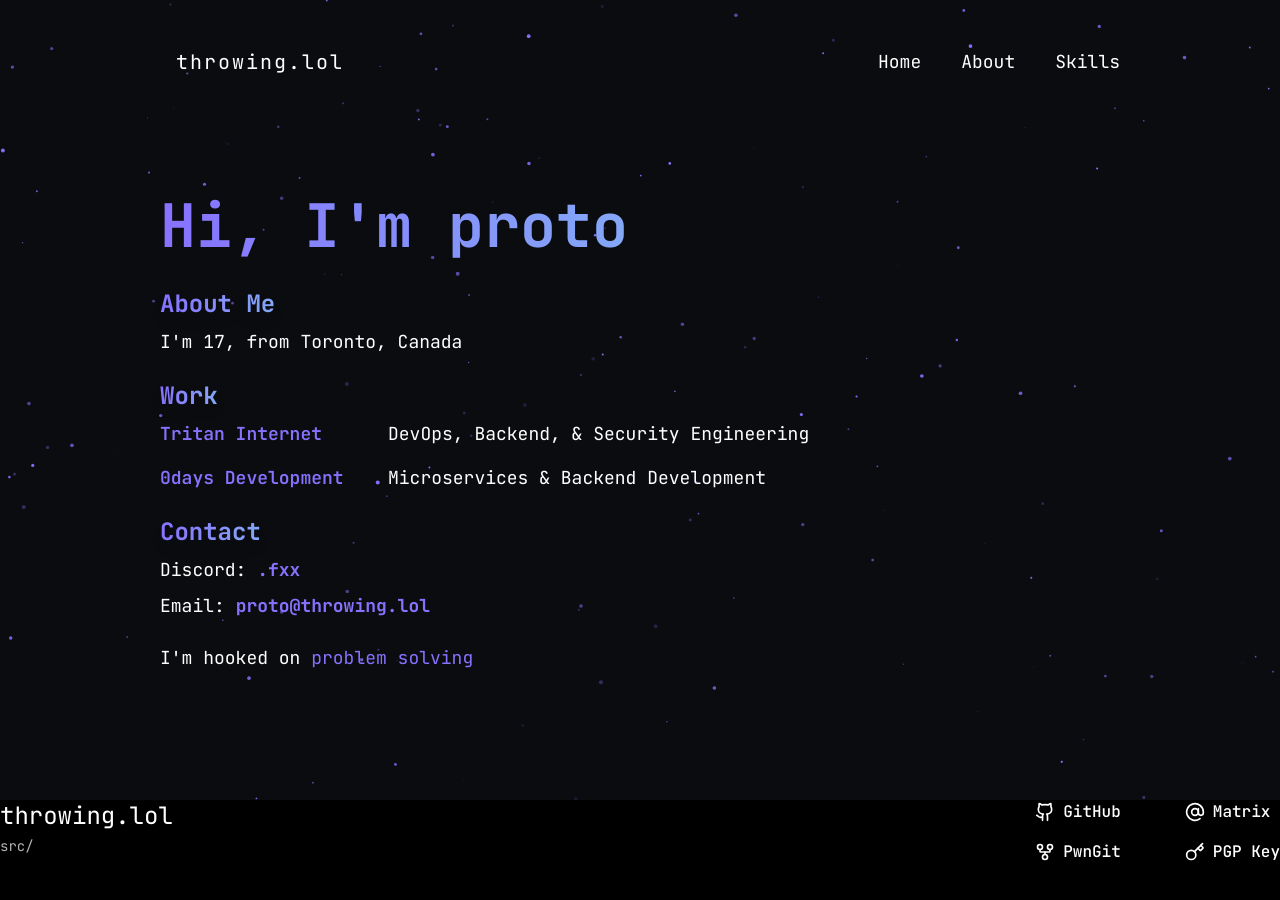
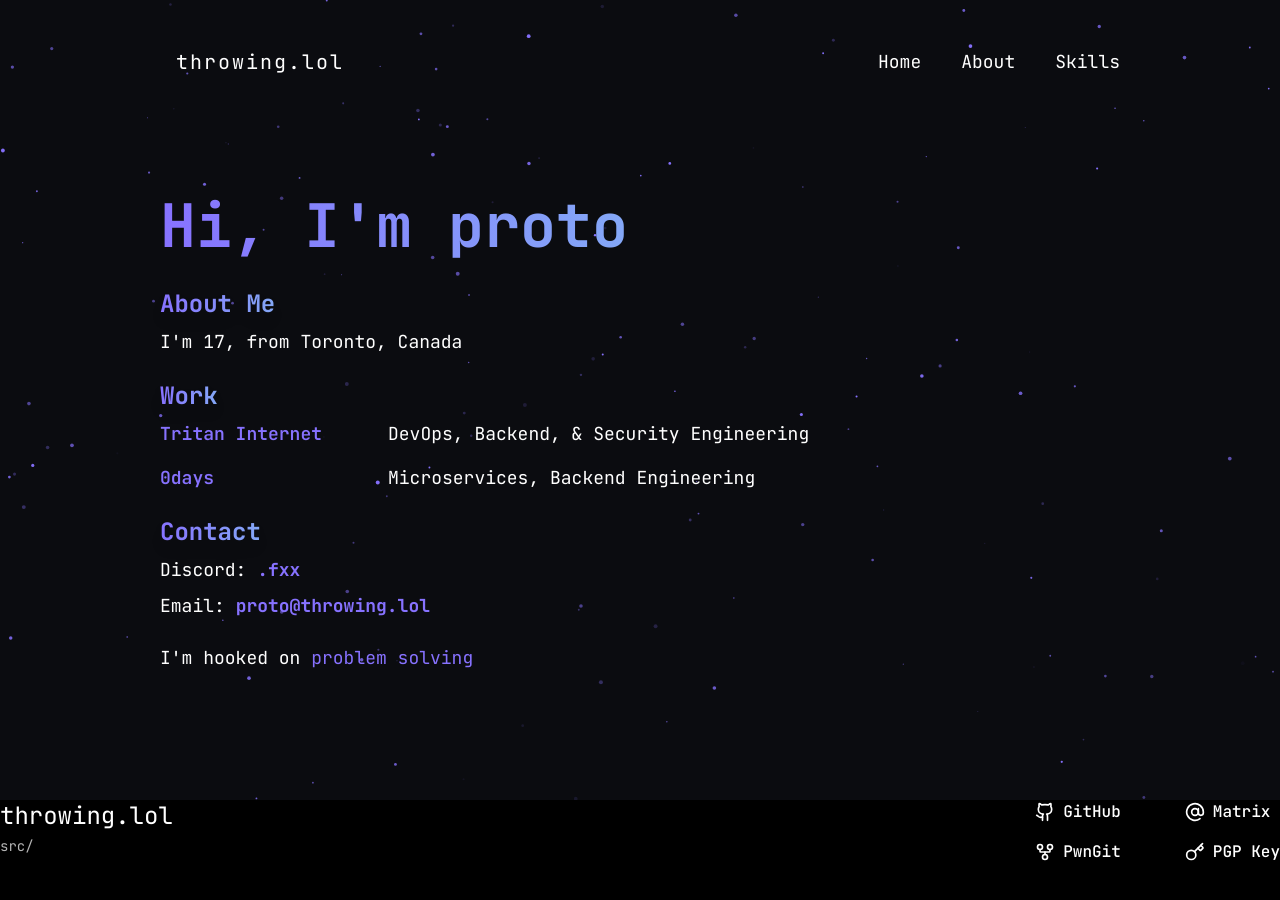
Before and after one commit to xlarp/vs, a Next.js app: page /about in a window 1280 px wide. Shown: the top 900 px of the page. Built offline with nearby package versions, Linux system fonts and the light colour scheme; no server answers; a web font is replaced by a local one.

Commit message:
refactor(static): Update project title and role

```diff
--- a/static.ts
+++ b/static.ts
@@ -6,8 +6,8 @@ export default {
       site: "https://tritan.gg",
     },
     {
-      title: "0days Development",
-      role: "Microservices & Backend Development",
+      title: "0days",
+      role: "Microservices, Backend Engineering",
       site: "https://0days.lol",
     },
   ],
```
